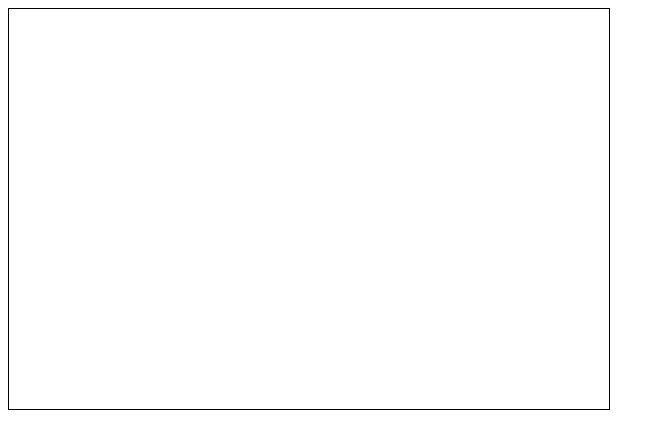
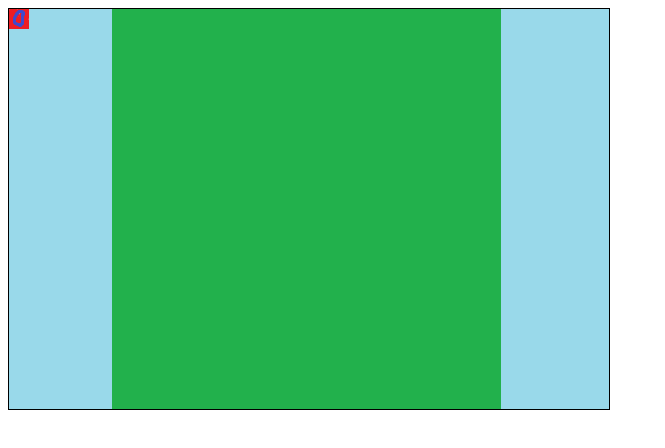
Before and after one commit to Simenf05/eksamen-manic-mansion, a plain HTML site: page index.html in a window 1280 px wide. Shown: the whole page, without its empty margins (0-665 px from the left). Drawn offline with Linux system fonts and the light colour scheme.

Commit message:
movement funker

```diff
--- a/Assets/Brett.js
+++ /dev/null
@@ -1,25 +0,0 @@
-
-
-class Brett {
-
-    canvas;
-    ctx;
-
-
-    constructor(container, width, height) {
-
-        this.canvas = document.createElement("canvas")
-        this.canvas.width = width
-        this.canvas.height = height
-        this.canvas.style.border = "1px solid #000000"
-        this.ctx = this.canvas.getContext("2d")
-
-        container.appendChild(this.canvas)
-    }
-
-
-
-
-
-
-}
--- /dev/null
+++ b/Components/Brett.js
@@ -0,0 +1,42 @@
+
+
+class Brett {
+
+    canvas;
+    ctx;
+    backgroundImg;
+
+
+    constructor(container, backgroundImg, width, height) {
+
+        this.backgroundImg = backgroundImg
+
+        this.canvas = document.createElement("canvas")
+        this.canvas.width = width
+        this.canvas.height = height
+        this.canvas.style.border = "1px solid #000000"
+        this.ctx = this.canvas.getContext("2d")
+
+        container.appendChild(this.canvas)
+    }
+
+    render(drawArr) {
+
+        this.ctx.drawImage(this.backgroundImg, 0, 0)
+
+        drawArr.forEach(info => {
+            this.draw(info)
+        });
+
+    }
+
+    draw(info) {
+        this.ctx.drawImage(info.img, info.x, info.y, info.width, info.height)
+    }
+
+
+
+
+
+
+}
--- a/Assets/Player.js
+++ b/Components/Player.js
@@ -2,15 +2,24 @@
 
 class Player {
 
+    speed = 3;
     width = 20;
     height = 20;
     x;y;
 
-    constructor() {
+    constructor(img) {
 
+        this.img = img
         this.x = 0
         this.y = 0
 
+    }
+
+    movement(keys) {
+        if (keys["ArrowUp"]) this.move(0, -this.speed)
+        if (keys["ArrowDown"]) this.move(0, this.speed)
+        if (keys["ArrowLeft"]) this.move(-this.speed, 0)
+        if (keys["ArrowRight"]) this.move(this.speed, 0)
     }
 
     move(deltaX, deltaY) {
@@ -20,6 +29,7 @@ class Player {
 
     getDrawInfo() {
         return {
+            img: this.img,
             x: this.x,
             y: this.y,
             width: this.width,
--- a/index.html
+++ b/index.html
@@ -13,11 +13,13 @@
 
     </div>
 
+    <img id="backgroundImg" src="./Assets/background.png" hidden>
+    <img id="playerImg" src="./Assets/player.png" hidden>
 
-    <script src="Assets/Brett.js"></script>
-    <script src="Assets/Player.js"></script>
-    <script src="Assets/Ghost.js"></script>
-    <script src="Assets/Sau.js"></script>
+    <script src="Components/Brett.js"></script>
+    <script src="Components/Player.js"></script>
+    <script src="Components/Ghost.js"></script>
+    <script src="Components/Sau.js"></script>
     <script src="script.js"></script>
 </body>
 </html>
--- a/script.js
+++ b/script.js
@@ -2,29 +2,43 @@
 class Game {
     brett;
     player;
+    gameInterval;
 
-    constructor(container) {
+    constructor(container, playerImg, backgroundImg) {
 
-        this.player = new Player()
-        this.brett = new Brett(container, 600, 400)
+        this.player = new Player(playerImg)
+        this.brett = new Brett(container, backgroundImg, 600, 400)
 
+        this.keys = {}
+        document.onkeydown = (e) => {this.keys[e.key] = true}
+        document.onkeyup = (e) => {this.keys[e.key] = false}
     }
 
     render() {
 
+        const drawArr = [this.player.getDrawInfo()]
+        this.brett.render(drawArr)
 
+    }
+
+    movement() {
+
+        this.player.movement(this.keys)
 
     }
 
     start() {
+        this.gameInterval = setInterval(() => {
 
+            this.render()
+            this.movement()
 
-
+        }, 10);
     }
 
     stop() {
 
-
+        clearInterval(this.gameInterval)
 
     }
 }
@@ -32,7 +46,9 @@ class Game {
 
 
 const containerEl = document.querySelector("#container")
+const playerImgEl = document.querySelector("#playerImg")
+const backgroundImgEl = document.querySelector("#backgroundImg")
 
-const game = new Game(containerEl)
+const game = new Game(containerEl, playerImgEl, backgroundImgEl)
 
 game.start()
```
Also changed, not shown: Assets/background.png (added), Assets/player.png (added), Components/Ghost.js (renamed from Assets/Ghost.js), Components/Sau.js (renamed from Assets/Sau.js).
